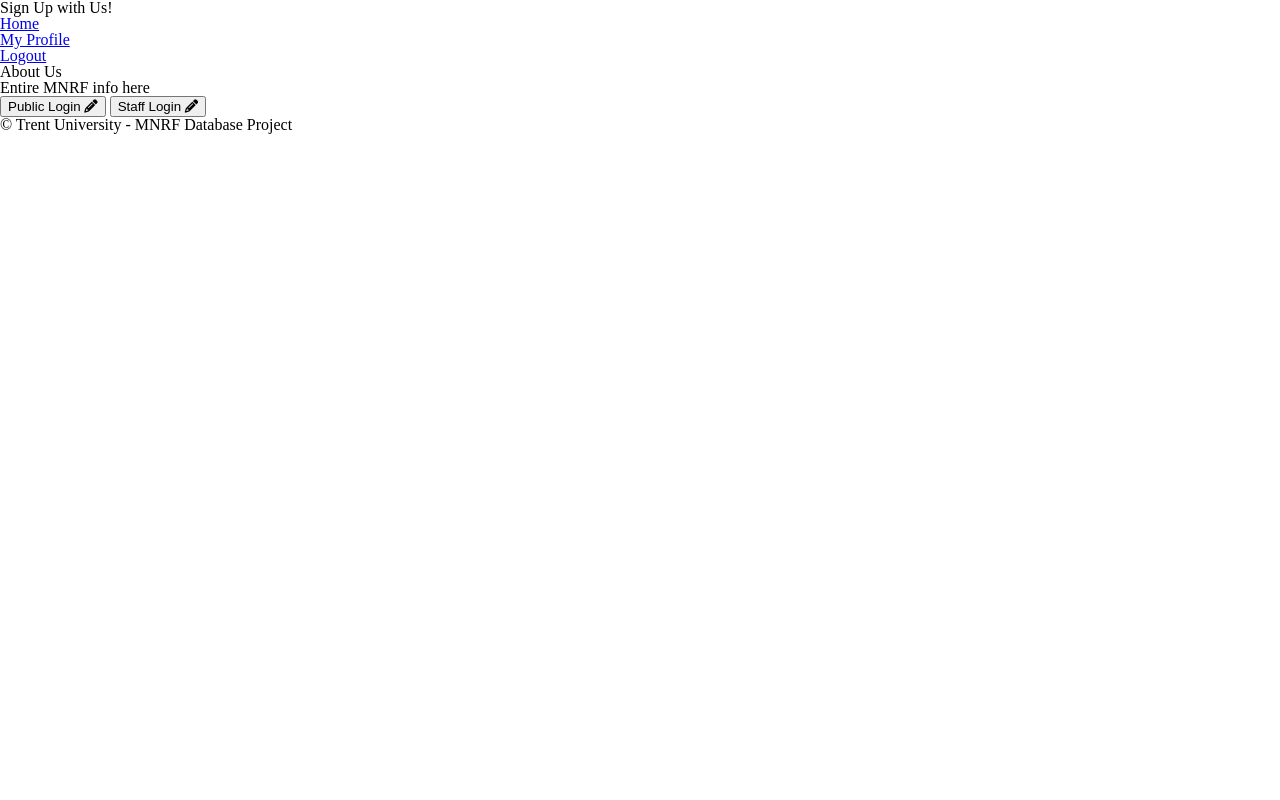
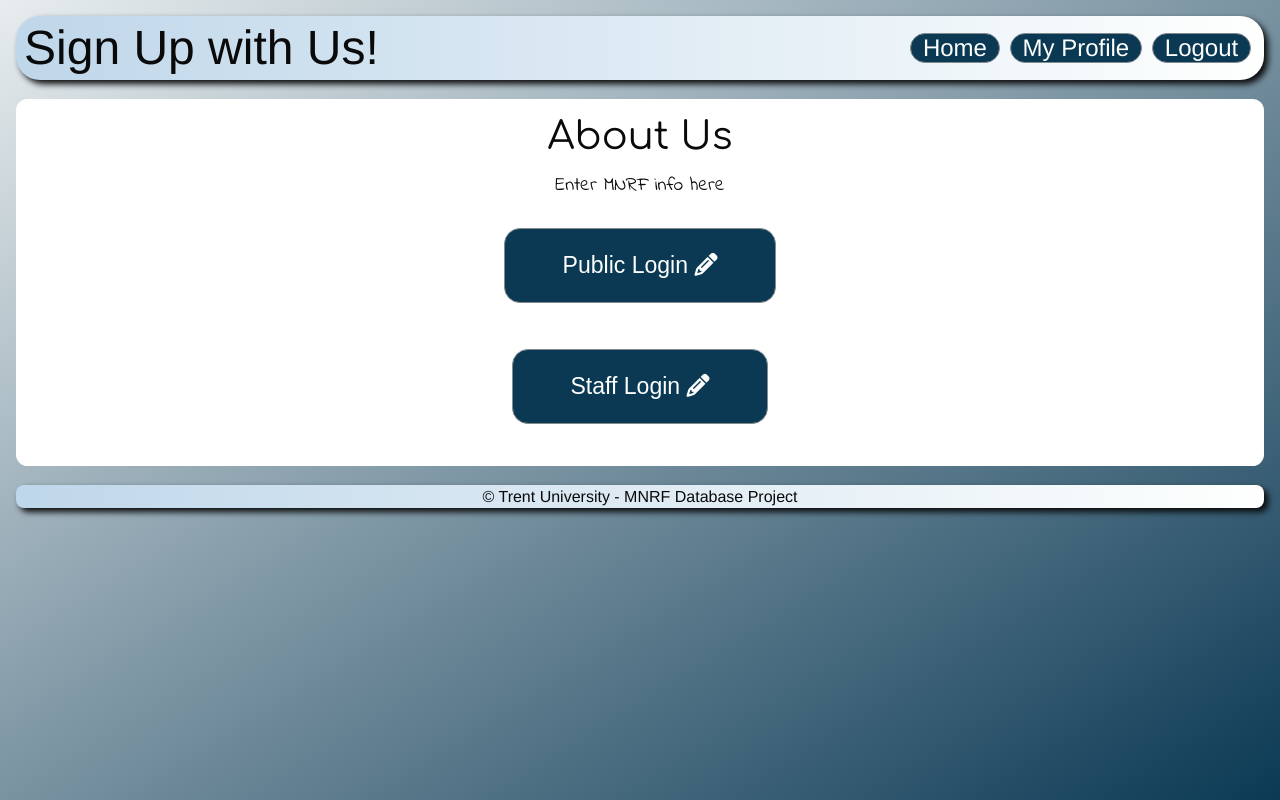
Before and after one commit to yencoder/MNR_Database, a PHP site: template pages/home.php in a window 1280 px wide. Run offline with PHP 8.4, Linux system fonts and the light colour scheme; the template is opened without the code that fills it, so the values that code supplies are empty; the visitor is signed in with stand-in values (Sample User, id 1); some libraries are stand-ins or nearby versions.

Commit message:
added basic stlying to get started

```diff
--- a/pages/home.php
+++ b/pages/home.php
@@ -10,7 +10,7 @@
         <div class="content">
             <section class="home">
                 <h2>About Us</h2>
-                <p>Entire MNRF info here</p>
+                <p>Enter MNRF info here</p>
                 <a href="publicLogin.php"><button id="public" name="public">Public Login <i class="fas fa-pencil-alt"></i></button></a>
                 <a href="staffLogin.php"><button id="staff" name="staff">Staff Login <i class="fas fa-pencil-alt"></i></button></a>
             </section>
--- a/styles/master.css
+++ b/styles/master.css
@@ -1,14 +1,122 @@
 @import url("reset.css"); /* import reset */
-
-:root{
-     /* set variables */
+/* import google font */
+@import url('https://fonts.googleapis.com/css2?family=Lato&display=swap');
+@import url('https://fonts.googleapis.com/css2?family=Arimo&display=swap');
+@import url('https://fonts.googleapis.com/css2?family=Comfortaa&display=swap');
+@import url('https://fonts.googleapis.com/css2?family=Indie+Flower&display=swap');
+@import url("https://fonts.googleapis.com/css2?family=Lora&display=swap");
+:root {
+  /* set variables */
+  --offblack: #0A0A0B;
+  --dullblue: #0B3954;
+  --bluetint: #BFD7EA;
+  --softgray: #848B8E;
+  --offwhite: #FEFFFE;
+  min-height: 100vh;
+  font-family: "Lato", sans-serif;
+  color: var(--offblack); /* set to black as default and convert each button to white manually */
+  background-image: linear-gradient(to top left, var(--dullblue), var(--offwhite) 110%);
+  background-repeat: no-repeat;
 }
-
+body {
+  padding: 1rem;
+}
 /* header & footer */
 header, footer {
-
+  font-family: 'Arimo', sans-serif;
+  font-size: 3rem;
+  color: var(--offblack);
+  background-image: linear-gradient(to right, var(--bluetint), var(--offwhite));
+  filter: drop-shadow(0.3rem 0.3rem 0.2rem var(--offblack));
+  display: flex;
+  flex-wrap: wrap;
+  border-radius: 0.5em;
+}
+/* header */
+header {
+  justify-content: space-between;
+  align-items: center;
+  padding: 0.5rem;
+}
+header ul {
+  font-size: 1.5rem;
+  display: flex;
+  justify-content: flex-end;
+  flex-wrap: wrap;
+}
+header li {
+  background-color: var(--dullblue);
+  border: 0.05em solid var(--softgray);
+  border-radius: 1em;
+  padding: 0.1em 0.5em;
+  margin: 0em 0.2em;
+}
+header a {
+  text-decoration: none;
+  color: var(--offwhite);
+}
+header a:hover { color: greenyellow; }
+header a:active { color: hotpink; }
+/* footer */
+footer {
+  font-size: 1rem;
+  justify-content: center;
+  padding: 0.2em;
 }
 /* -------------------------------- home.php -------------------------------- */
+.home {
+  font-size: 1.2rem;
+  font-family: 'Comfortaa', cursive;
+  color: var(--offblack);
+  background-color: var(--offwhite);
+  display: flex;
+  flex-direction: column;
+  flex-wrap: wrap;
+  border-radius: 0.6em;
+  padding: 1em;
+  margin: 1em 0em;
+}
+.home:first-child {
+  align-items: center;
+  padding: 1em 2em;
+}
+.home:first-child h2 { font-size: 2.5em; }
+.home:nth-child(2) h2 { font-size: 1.8em; }
+.home:nth-child(2) p { padding: 1em; }
+#public, #staff {
+  font-size: 1.2em;
+  text-decoration: none;
+  color: var(--offwhite);
+  background-color: var(--dullblue);
+  border: 0.05em solid var(--softgray);
+  transition: border-color;
+  border-radius: 1rem;
+  padding: 1em 2.5em;
+  margin: 1em 0em;
+}
+#public:hover, #staff:hover { color: greenyellow;  box-shadow: 0em 0em 0.2em;}
+#public:active, #staff:hover { color: hotpink; }
+.home:last-child h2 {
+  font-size: 2em;
+  align-self: center;
+  margin-bottom: 0.5em;
+}
+.home:last-child p {
+  font-family: 'Indie Flower', cursive;
+  margin-bottom: 0.5em;
+}
+/* ---------------------------------publicLogin.php-------------------------------- */
 
+/* ---------------------------------staffLogin.php--------------------------------- */
 
-/* ---------------------------------login.php-------------------------------- */
+/* -------------------------------- logout.php -------------------------------- */
+.logout h2 { margin: 0.5em auto; }
+.logout form {
+  display: flex;
+  flex-direction: column;
+  align-items: center;
+}
+.logout button {
+  width:40%;
+  margin-bottom: 1.5em;
+}
```
